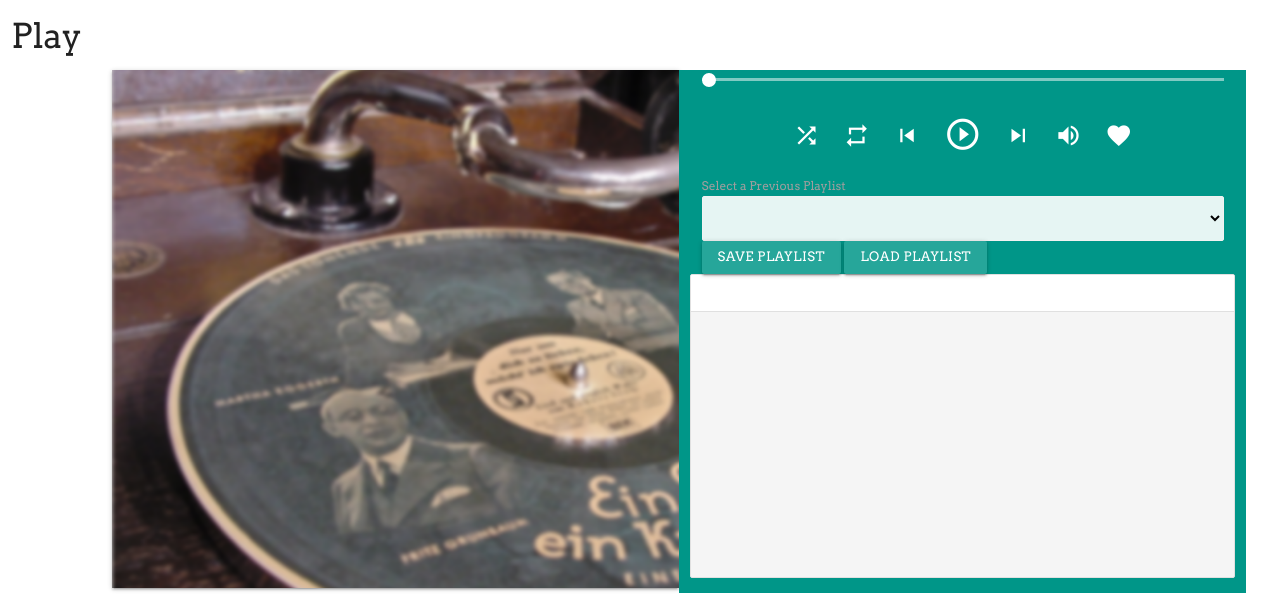
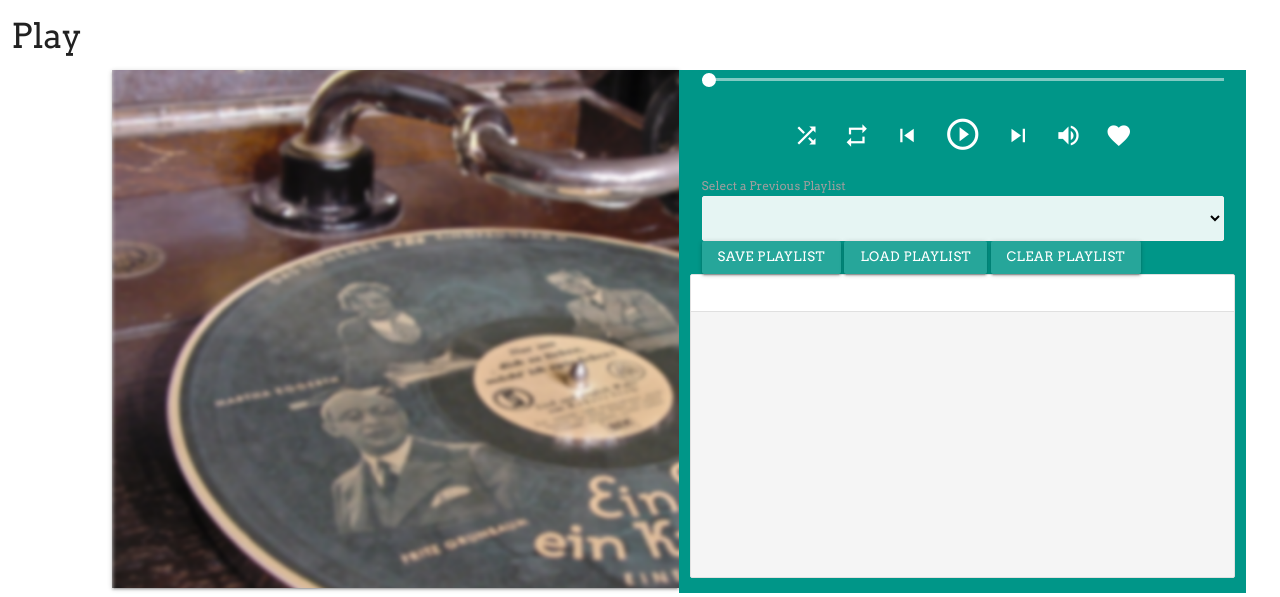
Before and after one commit to Nic-Mon/IAIOLab, a Flask app: template app/templates/browse.html in a window 1280 px wide. Shown: the part 998-1595 px from the top of the page. Run offline with Flask 2, Linux system fonts and the light colour scheme; the template is opened without the code that fills it, so the values that code supplies are empty; parts of the project's set-up code (start-up, migrations or seed data) failed here and were passed over; some libraries are stand-ins or nearby versions; some web fonts are replaced.

Commit message:
added clear playlist button

```diff
--- a/app/static/js/custom.js
+++ b/app/static/js/custom.js
@@ -298,6 +298,15 @@ function callback(data) {
                   "cover"    : item[3]
                 })))))})}
 
+  $(function() {
+    $('#clearPlaylist').click(function(){
+      $("#playlist").find("li.collection-header").text("");
+      $("#playlist").find("li.collection-id").text("");
+      $("#playlist").find("li.collection-item").remove();
+    });
+  });
+
+
 ////// Our Code Ends here
 
 function formatSecondsAsTime(secs) {
--- a/app/templates/browse.html
+++ b/app/templates/browse.html
@@ -193,6 +193,7 @@ nav .brand-logo{
                 <div class="col s12">
                   <a id="savePlaylist" class="waves-effect waves-light btn-small">Save Playlist</a>
                   <a id="loadPlaylist" class="waves-effect btn-small">Load Playlist</a>
+                  <a id="clearPlaylist" class="waves-effect btn-small">Clear Playlist</a>
                 </div>
               <div class="playlist col s12 no-padding">
                 <ul id="playlist" class="collection with-header grey lighten-4">
```
